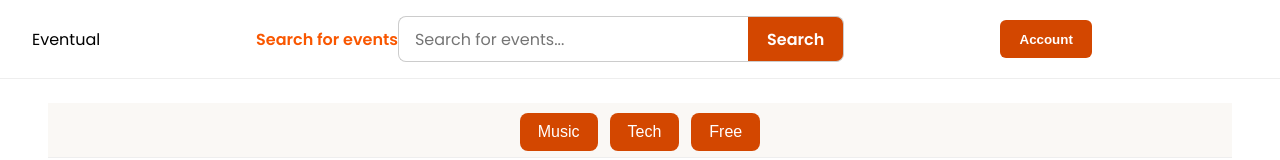
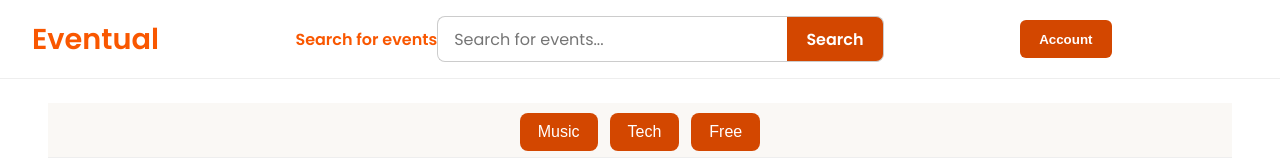
Before and after one commit to Nowhere4Nothing/Event-System_public, a React (Create React App) app: page / in a window 1280 px wide. Shown: the top 160 px of the page. Built offline with nearby package versions, Linux system fonts and the light colour scheme; no server answers.

Commit message:
logo fixes and link

```diff
--- a/src/components/Navbar.css
+++ b/src/components/Navbar.css
@@ -9,10 +9,11 @@
   position: relative;
 }
 
-.navbar-left .logo {
+.logo {
   font-weight: 700;
   font-size: 1.8rem;
   color: #f95700;
+  cursor: pointer;
 }
 
 
--- a/src/components/Navbar.jsx
+++ b/src/components/Navbar.jsx
@@ -67,7 +67,7 @@ function Navbar() {
 
   return (
     <nav className="navbar" role="navigation" aria-label="main navigation">
-      <div className="logo" aria-label="Eventual home">
+      <div className="logo" aria-label="Eventual home" onClick={() => navigate('/')}>
           Eventual</div>
 
         {/*Searching input field*/}
```
